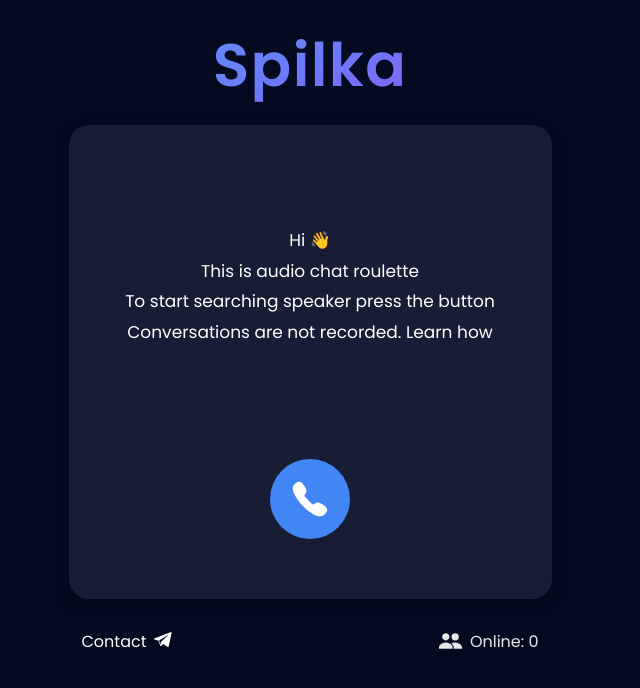
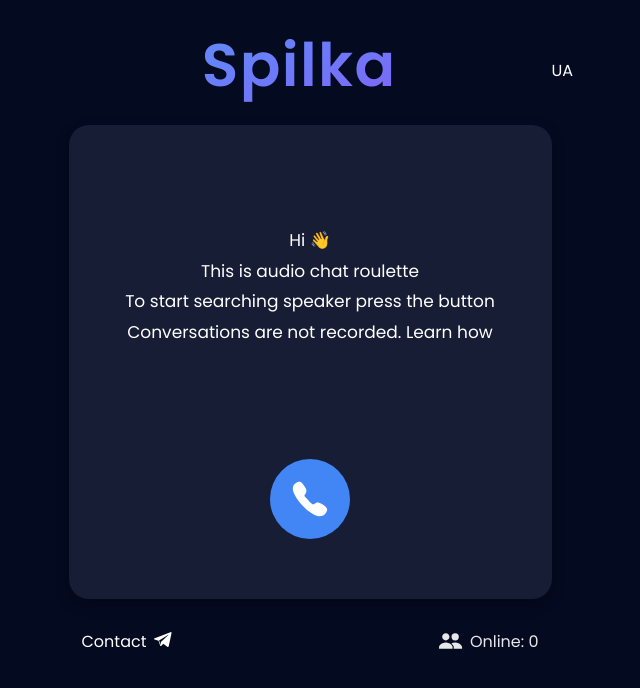
Before and after one commit to zheniaslius/spilka-client, a React (Create React App) app: page / in a window 1280 px wide. Shown: the top 688 px of the page, without its empty margins (330-970 px from the left). Built offline with nearby package versions, Linux system fonts and the light colour scheme; no server answers; the database is empty.

Commit message:
Add language btn, disable ga

```diff
--- a/package.json
+++ b/package.json
@@ -13,6 +13,7 @@
     "react-dom": "^18.2.0",
     "react-ga4": "^1.4.1",
     "react-i18next": "^12.1.4",
+    "react-router-dom": "^6.8.1",
     "react-scripts": "5.0.1",
     "react-spinners": "^0.13.7",
     "socket.io-client": "^4.5.4",
--- a/src/App.js
+++ b/src/App.js
@@ -1,6 +1,5 @@
 import React from 'react';
 import styled from 'styled-components';
-import ReactGA from 'react-ga4';
 
 import Main from './components/Main';
 import Audio from './components/Audio';
@@ -35,10 +34,11 @@
   box-shadow: 0px 5px 14px -1px rgb(2 3 12 / 37%);
 `;
 
-const TRACKING_ID = 'G-C4YZZ43W5F';
-ReactGA.initialize(TRACKING_ID)
+// const TRACKING_ID = 'G-C4YZZ43W5F';
+// ReactGA.initialize(TRACKING_ID)
 
 const App = () => {
+
   return (
     <Wrapper>
       <Header />
--- a/src/components/Header/index.jsx
+++ b/src/components/Header/index.jsx
@@ -1,4 +1,5 @@
 import React from 'react';
+import Language from '../Language';
 
 import { Container, AppName } from './styles';
 
@@ -6,6 +7,7 @@
   return (
     <Container>
       <AppName>Spilka</AppName>
+      <Language />
     </Container>
   );
 };
--- a/src/components/Header/styles.js
+++ b/src/components/Header/styles.js
@@ -4,6 +4,7 @@
 export const Container = styled.div`
   display: flex;
   justify-content: center;
+  align-items: flex-end;
   margin-bottom: 30px;
 
   @media ${device.laptopHeight} {
--- /dev/null
+++ b/src/components/Language/index.jsx
@@ -0,0 +1,21 @@
+import React, { useEffect } from 'react';
+import { useTranslation } from 'react-i18next';
+import { useParams } from 'react-router-dom';
+
+import { LanguageText } from './styles';
+
+const Language = () => {
+  const { i18n } = useTranslation();
+  const { lng: lngParams } = useParams();
+  const isUkrainian = i18n.language === 'uk';
+  const displayLng = isUkrainian ? 'eng' : 'ua';
+
+  useEffect(() => {
+    const newLanguage = lngParams === 'uk' ? 'uk' : 'en';
+    i18n.changeLanguage(newLanguage);
+  }, [lngParams, i18n]);
+
+  return <LanguageText href={isUkrainian ? ' /' : 'uk'}>{displayLng}</LanguageText>;
+};
+
+export default Language;
--- /dev/null
+++ b/src/components/Language/styles.js
@@ -0,0 +1,9 @@
+import styled from 'styled-components';
+
+export const LanguageText = styled.a`
+  color: ${(props) => props.theme.white};
+  position: relative;
+  left: 155px;
+  top: -27px;
+  text-transform: uppercase;
+`;
--- a/src/index.js
+++ b/src/index.js
@@ -1,6 +1,7 @@
 import React from 'react';
 import { createRoot } from 'react-dom/client';
 import { ThemeProvider } from 'styled-components';
+import { createBrowserRouter, RouterProvider } from 'react-router-dom';
 import './i18n';
 
 import App from './App';
@@ -23,13 +24,19 @@
 
 const container = document.getElementById('root');
 const root = createRoot(container);
+const router = createBrowserRouter([
+  {
+    path: '/:lng?',
+    element: <App />,
+  }
+]);
 
 root.render(
   <ThemeProvider theme={theme}>
     <MicrophoneContextProvider>
       <QueueContextProvider>
         <CallContextProvider>
-          <App />
+          <RouterProvider router={router} />
         </CallContextProvider>
       </QueueContextProvider>
     </MicrophoneContextProvider>
```
Also changed, not shown: 1 other file (tests, documents, lock files or other folders).
